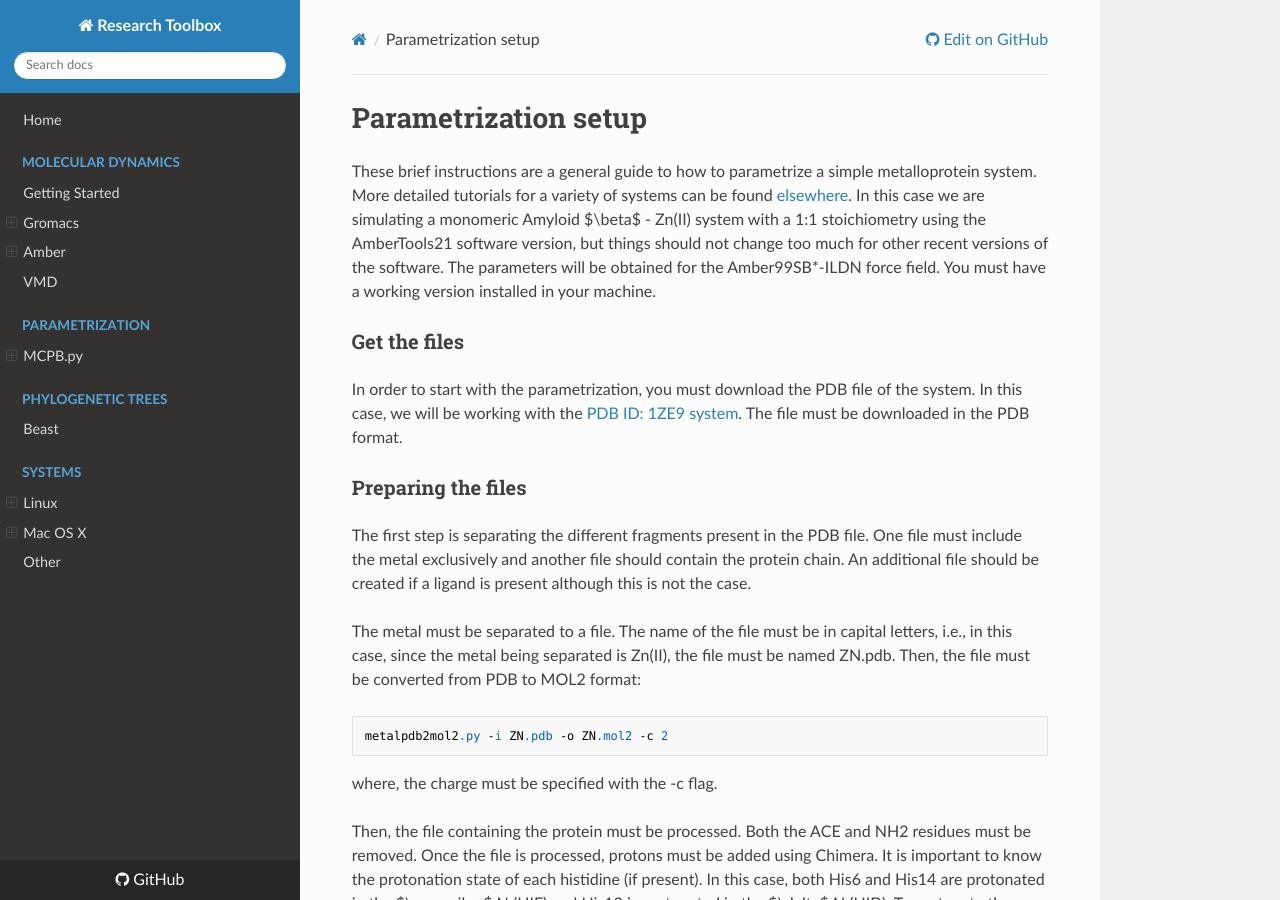
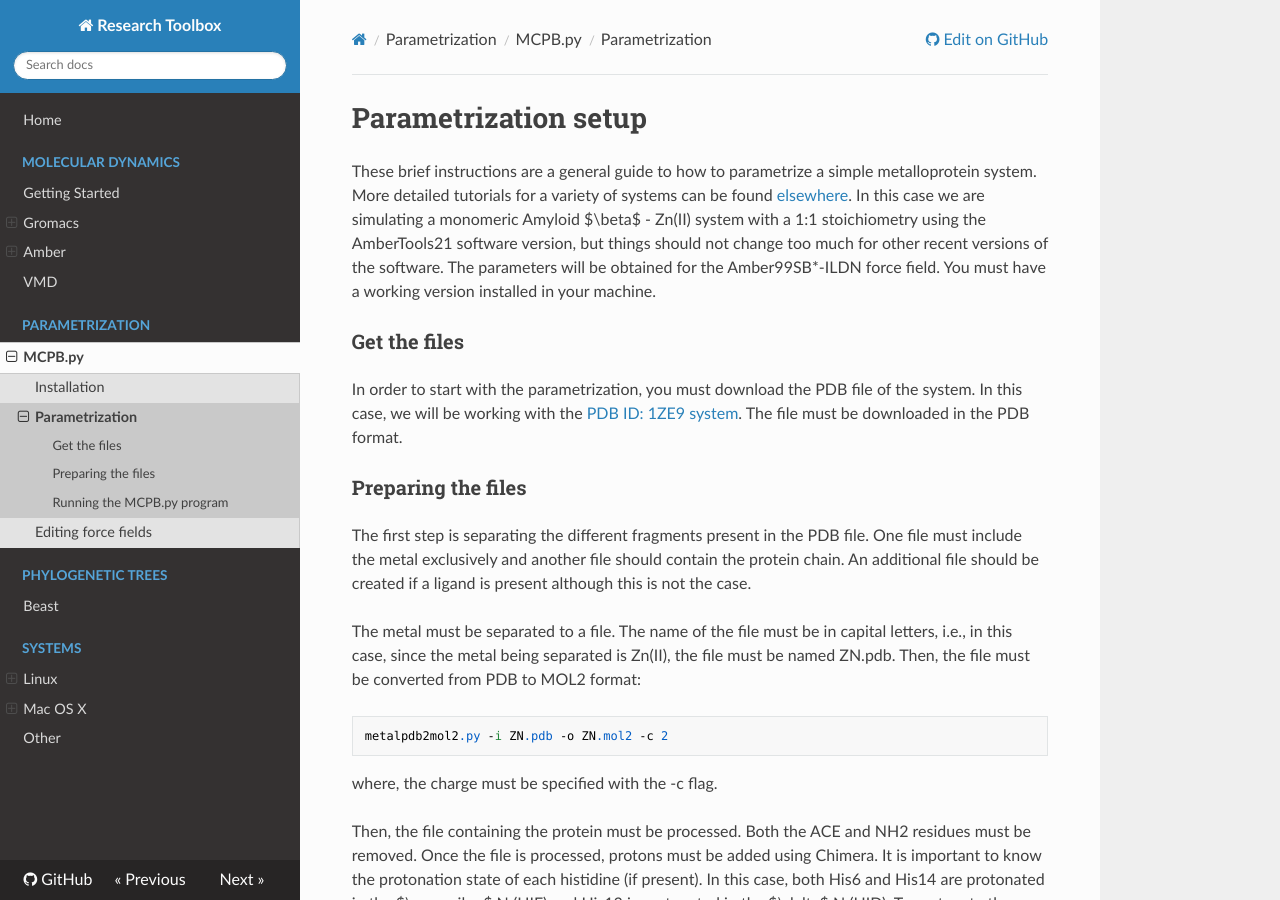
Before and after one commit to BioKT/ResDocs, an MkDocs documentation site: the page built from docs/MCPB.py/parametrization.md, in a window 1280 px wide and 900 px high. Built offline with MkDocs 1.6.1, drawn with Linux system fonts in a browser that asks for light colours; nearby versions of some CDN libraries.

Commit message:
Update mkdocs.yml

```diff
--- a/mkdocs.yml
+++ b/mkdocs.yml
@@ -19,7 +19,8 @@ nav:
   - 'Parametrization':
     - MCPB.py:
       - Installation: 'MCPB.py/installation.md'
-
+      - Parametrization: 'MCPB.py/parametrization.md'
+      - Editing force fields: 'MCPB.py/force-field-editing.md'
   - Phylogenetic trees:
     - Beast: 'Beast/installation.md'
   - Systems:
```
